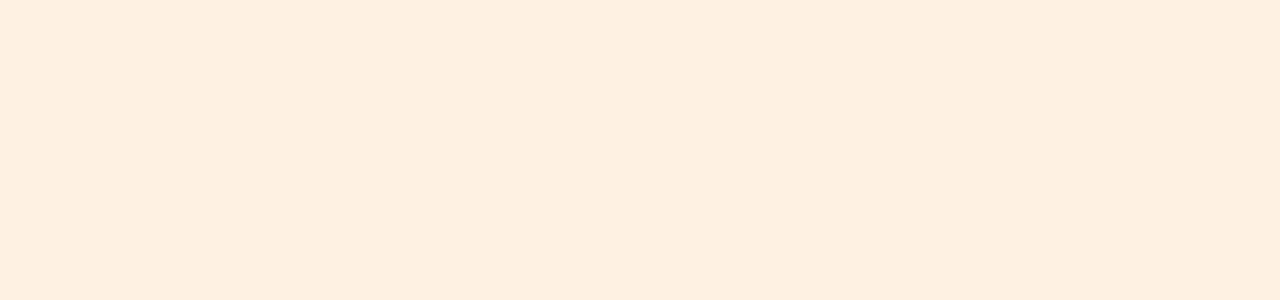
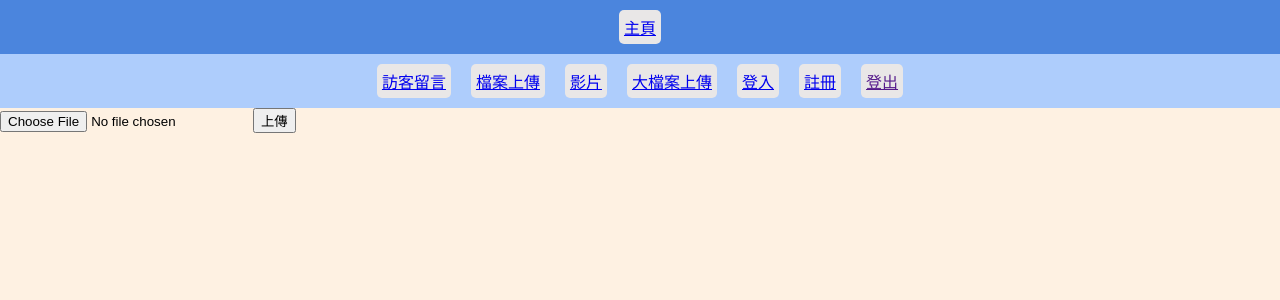
Before and after one commit to circir9/react_asp, a React (Create React App) app in the folder client/: page /#/chunk in a window 1280 px wide. Before the commit this address had no page. Shown: the top 300 px of the page. Built offline with nearby package versions, Linux system fonts and the light colour scheme; sample sign-in values are in the browser's storage.

Commit message:
chunk upload

```diff
--- a/client/src/App.js
+++ b/client/src/App.js
@@ -4,6 +4,7 @@ import FileUpDownPage from "./page/FileUpDownPage";
 import LoginPage from "./page/LoginPage";
 import SignupPage from "./page/SignupPage";
 import VideoPage from "./page/VideoPage";
+import ChunkUploadPage from "./page/ChunkUploadPage";
 import MainLayout from "./layout/MainLayout";
 import React from 'react';
 import {HashRouter,Route,Routes} from "react-router-dom";
@@ -42,6 +43,11 @@ function App() {
                     <VideoPage />
                 </MainLayout>
             }/>
+            <Route path="/chunk" element={
+                <MainLayout>
+                    <ChunkUploadPage />
+                </MainLayout>
+            }/>
         </Routes>
     </HashRouter>
   );
--- a/client/src/layout/MainLayout.js
+++ b/client/src/layout/MainLayout.js
@@ -29,6 +29,11 @@ const MainLayout = (props) => {
                         影片
                     </p>
                 </Link>
+                <Link to="/chunk" className="container_main_link">
+                    <p className="main_link">
+                        大檔案上傳
+                    </p>
+                </Link>
                 <Link to="/login" className="container_main_link">
                     <p className="main_link">
                         登入
--- /dev/null
+++ b/client/src/page/ChunkUploadPage.js
@@ -0,0 +1,52 @@
+import React, { useState } from 'react';
+import axios from 'axios';
+
+const FileUpload = () => {
+
+  // const handleFileChange = (e) => {
+  //   setFile(e.target.file.files[0]);
+  // };
+
+  const handleUpload = async (event) => {
+    event.preventDefault();
+    const file = event.target.file.files[0];
+    const CHUNK_SIZE = 1024*1024 ; // 1MB
+    const totalChunks = Math.ceil(file.size / CHUNK_SIZE);
+
+    for (let chunkIndex = 0; chunkIndex < totalChunks; chunkIndex++) {
+      const formData = new FormData();
+      const start = chunkIndex * CHUNK_SIZE;
+      var chunk = file.slice(start, start + CHUNK_SIZE);
+      formData.append("chunkFile", chunk);
+
+      // Make API call to upload chunk
+      try {
+
+        await axios.post(`${process.env.REACT_APP_API_SERVER_URL}/api/Chunk?index=${chunkIndex}&filename=${file.name}`, formData,{
+            headers: {
+            "Content-Type": "multipart/form-data",
+            }
+        });
+
+        // Handle response if needed
+        console.log(`Chunk ${chunkIndex + 1}/${totalChunks} uploaded.`);
+      } catch (error) {
+        console.error('Error uploading chunk:', error);
+      }
+    }
+
+    // Notify server to merge chunks
+    // Example: fetch('YOUR_BACKEND_MERGE_ENDPOINT', { method: 'POST' });
+  };
+
+  return (
+    <div>
+      <form onSubmit={handleUpload}>
+        <input type="file" name="file"/>
+        <input type="submit" value="上傳" />
+      </form>
+    </div>
+  );
+};
+
+export default FileUpload;
```
Also changed, not shown: 1 other file (tests, documents, lock files or other folders).
